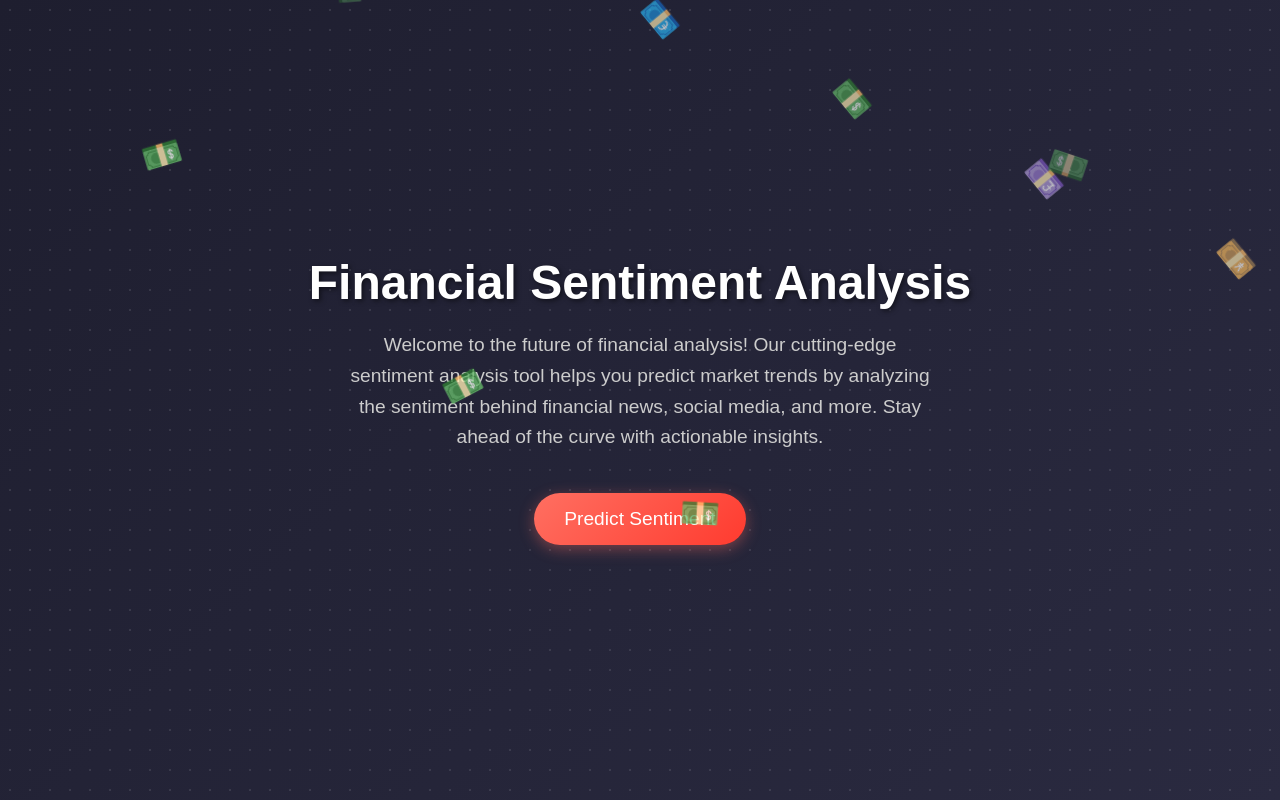
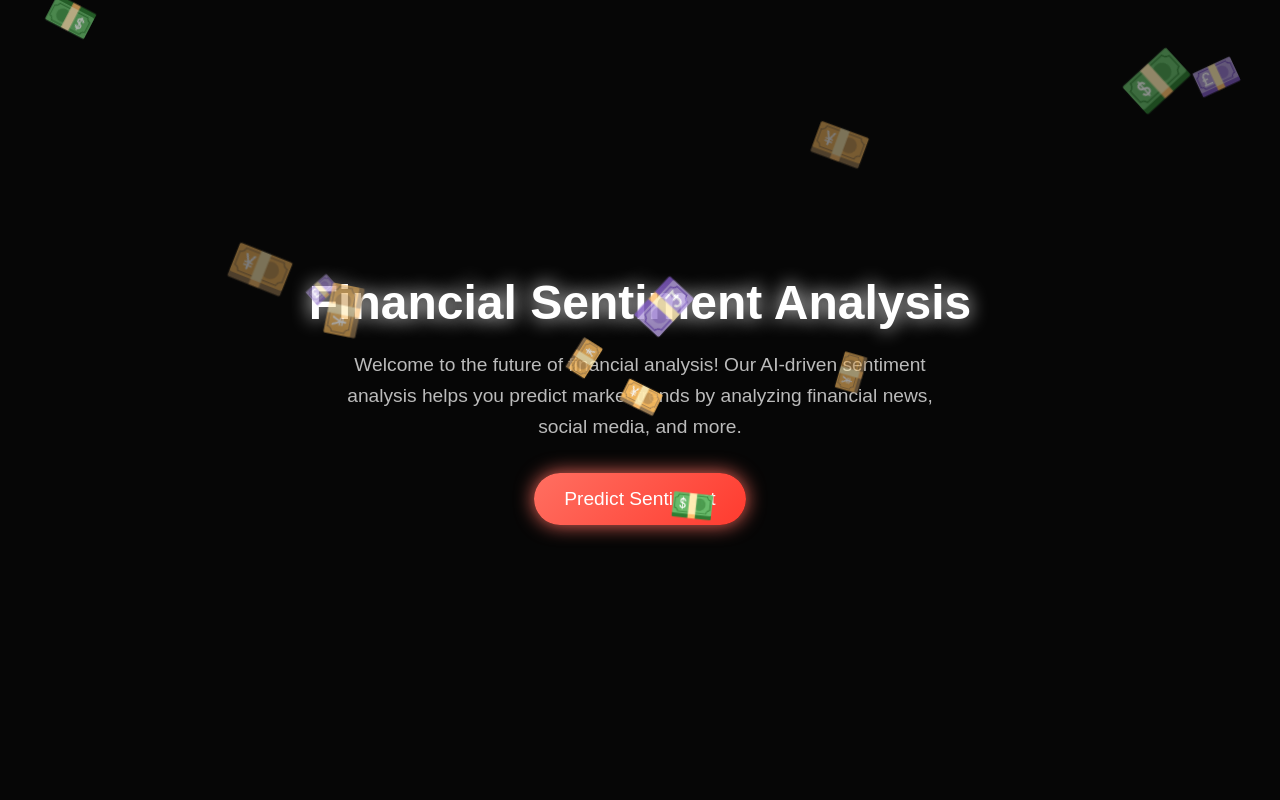
Before and after one commit to gangadhar0424/st-01-Financial-analysis, a Flask app: page / in a window 1280 px wide. Run offline with Flask 3, Linux system fonts and the light colour scheme.

Commit message:
updated index

```diff
--- a/templates/index.html
+++ b/templates/index.html
@@ -14,12 +14,23 @@
 
     body {
       font-family: 'Arial', sans-serif;
-      background: linear-gradient(135deg, #1e1e2f, #2a2a40);
+      background: #000;
       color: #fff;
       overflow: hidden;
     }
 
-    /* Container for the content */
+    /* Animated Background */
+    @keyframes bgGlow {
+      0% { background-color: #000; }
+      50% { background-color: #111; }
+      100% { background-color: #000; }
+    }
+
+    body {
+      animation: bgGlow 5s infinite alternate;
+    }
+
+    /* Container */
     .container {
       display: flex;
       flex-direction: column;
@@ -28,23 +39,29 @@
       height: 100vh;
       position: relative;
       overflow: hidden;
+      text-align: center;
     }
 
-    /* Heading */
+    /* Animated Heading */
     h1 {
       font-size: 3rem;
       margin-bottom: 20px;
-      text-shadow: 2px 2px 5px rgba(0, 0, 0, 0.5);
+      text-shadow: 0px 0px 10px rgba(255, 255, 255, 0.8);
+      animation: glow 2s infinite alternate;
+    }
+
+    @keyframes glow {
+      from { text-shadow: 0px 0px 10px rgba(255, 255, 255, 0.6); }
+      to { text-shadow: 0px 0px 20px rgba(255, 255, 255, 1); }
     }
 
     /* Paragraph */
     p {
       font-size: 1.2rem;
       max-width: 600px;
-      text-align: center;
-      margin-bottom: 40px;
       line-height: 1.6;
-      color: #ccc;
+      color: #bbb;
+      margin-bottom: 30px;
     }
 
     /* Predict Sentiment Button */
@@ -58,63 +75,41 @@
       cursor: pointer;
       box-shadow: 0 4px 15px rgba(255, 111, 97, 0.4);
       transition: transform 0.3s ease, box-shadow 0.3s ease;
+      animation: buttonGlow 2s infinite alternate;
+    }
+
+    @keyframes buttonGlow {
+      from { box-shadow: 0 0 10px rgba(255, 111, 97, 0.6); }
+      to { box-shadow: 0 0 20px rgba(255, 111, 97, 1); }
     }
 
     .predict-btn:hover {
       transform: scale(1.1);
-      box-shadow: 0 6px 20px rgba(255, 111, 97, 0.6);
     }
 
-    /* Flying Paper Money Animation */
+    /* Flying Money Animation */
     @keyframes fly {
-      0% {
-        transform: translateY(0) rotate(0deg);
-        opacity: 1;
-      }
-      100% {
-        transform: translateY(-1000px) rotate(720deg);
-        opacity: 0;
-      }
+      0% { transform: translateY(0) rotate(0deg); opacity: 1; }
+      100% { transform: translateY(-100vh) rotate(720deg); opacity: 0; }
     }
 
     .money {
       position: absolute;
       font-size: 2rem;
       color: #ffd700;
-      animation: fly 5s linear infinite;
       user-select: none;
+      animation: fly linear infinite;
     }
 
-    /* Dark Theme Adjustments */
-    .container::before {
-      content: '';
-      position: absolute;
-      top: 0;
-      left: 0;
-      width: 100%;
-      height: 100%;
-      background: radial-gradient(circle, rgba(255, 255, 255, 0.1) 10%, transparent 10.01%);
-      background-size: 20px 20px;
-      z-index: -1;
-    }
   </style>
 </head>
 <body>
   <div class="container">
     <h1>Financial Sentiment Analysis</h1>
     <p>
-      Welcome to the future of financial analysis! Our cutting-edge sentiment analysis tool helps you predict market trends by analyzing the sentiment behind financial news, social media, and more. Stay ahead of the curve with actionable insights.
+      Welcome to the future of financial analysis! Our AI-driven sentiment analysis helps you predict market trends by analyzing financial news, social media, and more.
     </p>
     <button class="predict-btn" onclick="redirectToPredict()">Predict Sentiment</button>
-
-    <!-- Flying Paper Money -->
-    <div class="money" style="top: 10%; left: 5%;">💵</div>
-    <div class="money" style="top: 20%; left: 20%;">💷</div>
-    <div class="money" style="top: 30%; left: 35%;">💴</div>
-    <div class="money" style="top: 40%; left: 50%;">💶</div>
-    <div class="money" style="top: 50%; left: 65%;">💵</div>
-    <div class="money" style="top: 60%; left: 80%;">💷</div>
-    <div class="money" style="top: 70%; left: 95%;">💴</div>
   </div>
 
   <script>
@@ -123,17 +118,23 @@
       window.location.href = "/predict";
     }
 
-    // Generate more flying money dynamically
-    const container = document.querySelector('.container');
-    for (let i = 0; i < 20; i++) {
-      const money = document.createElement('div');
-      money.classList.add('money');
-      money.innerHTML = '💵';
-      money.style.top = `${Math.random() * 100}%`;
-      money.style.left = `${Math.random() * 100}%`;
-      money.style.animationDuration = `${Math.random() * 3 + 2}s`;
-      container.appendChild(money);
+    // Generate floating money dynamically
+    function createFlyingMoney() {
+      const container = document.querySelector('.container');
+      for (let i = 0; i < 20; i++) {
+        const money = document.createElement('div');
+        money.classList.add('money');
+        money.innerHTML = ['💵', '💷', '💴', '💶'][Math.floor(Math.random() * 4)];
+        money.style.top = `${Math.random() * 100}vh`;
+        money.style.left = `${Math.random() * 100}vw`;
+        money.style.animationDuration = `${Math.random() * 3 + 3}s`;
+        money.style.animationDelay = `${Math.random() * 2}s`;
+        money.style.fontSize = `${Math.random() * 2 + 1.5}rem`;
+        container.appendChild(money);
+      }
     }
+
+    createFlyingMoney();
   </script>
 </body>
 </html>
```
Also changed, not shown: 1 other file.
